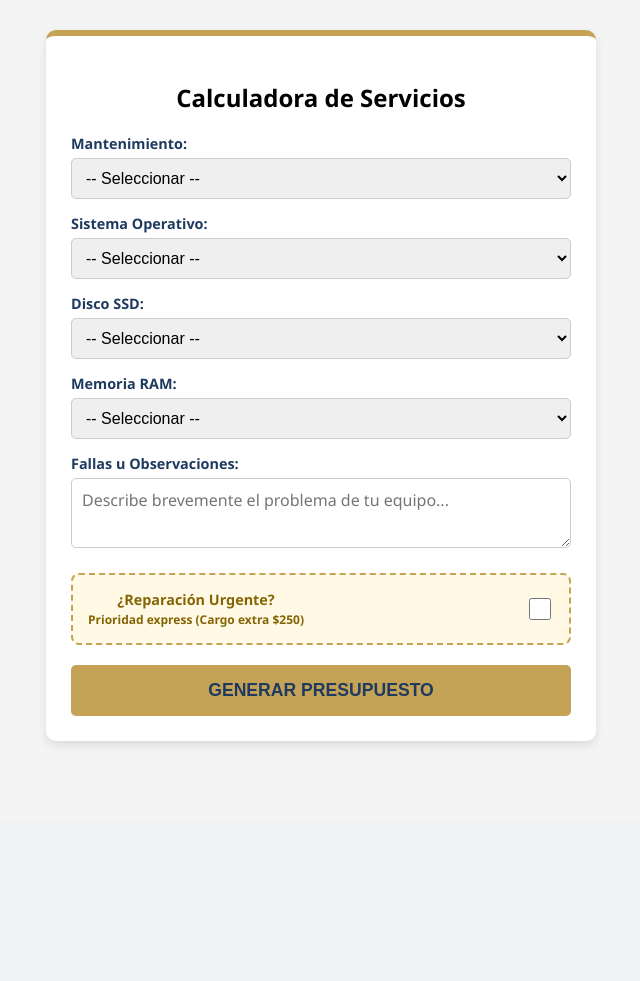
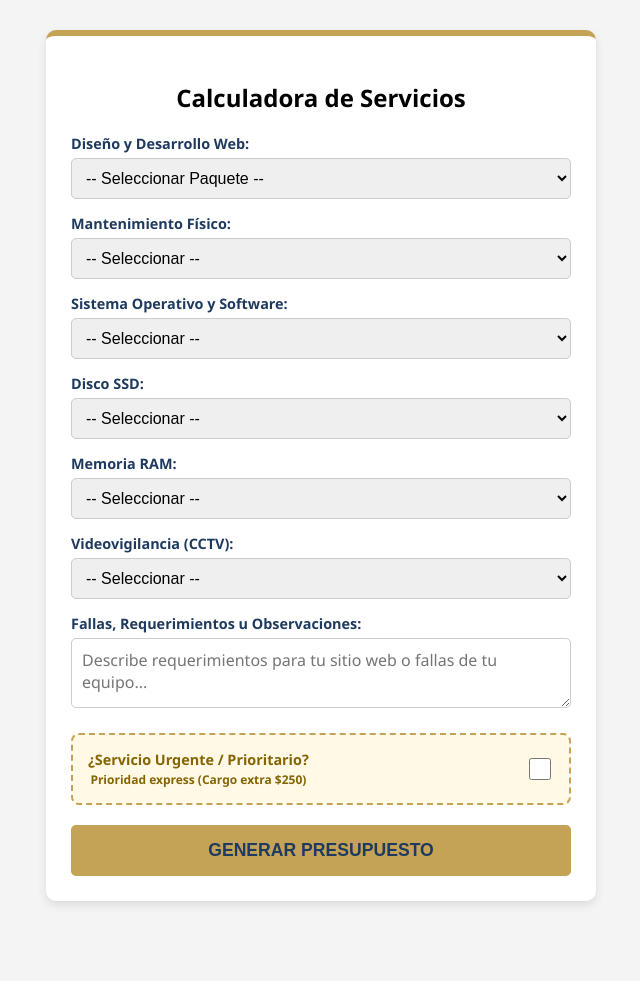
Before and after one commit to ArturoGtzRosas/servicio-gutierrez, a Flask app: page /cotizador in a window 1280 px wide. Shown: the part 52-1033 px from the top of the page, without its empty margins (319-959 px from the left). Before the commit the page ends 797 px from the top, so only its background shows below. Run offline with Flask 3, Linux system fonts and the light colour scheme; some libraries are stand-ins or nearby versions.

Commit message:
feat: agregar paquetes de diseno web y cctv al cotizador

```diff
--- a/app.py
+++ b/app.py
@@ -575,15 +575,18 @@ def cotizador():
     notas_cliente = ""
     if request.method == 'POST':
         opciones = {
+            'Landing Page One-Page': 2500, 'Sitio Web Corporativo': 4500,
+            'Catálogo Digital / Tienda': 6800, 'Sistema Web a Medida': 9500,
             'Limpieza Básica': 450, 'Limpieza Profunda': 650,
             'S.O. Estándar': 400, 'S.O. + Respaldo': 600,
             'SSD 240GB': 1200, 'SSD 480GB': 1600,
             'RAM 8GB': 850, 'RAM 16GB': 1500,
             'Office/Software': 600, 'Antivirus 1 Año': 500,
             'Batería Compatible': 950, 'Batería Original': 1400,
-            'Pantalla HD': 1800, 'Pantalla FHD': 2400
+            'Pantalla HD': 1800, 'Pantalla FHD': 2400,
+            'Kit CCTV 4 Cámaras': 5800, 'Kit CCTV 8 Cámaras': 9800
         }
-        for cat in ['mantenimiento', 'sistema', 'ssd', 'ram', 'software', 'bateria', 'pantalla']:
+        for cat in ['web', 'mantenimiento', 'sistema', 'ssd', 'ram', 'cctv', 'software', 'bateria', 'pantalla']:
             val = request.form.get(cat)
             if val in opciones:
                 total += opciones[val]
--- a/templates/cotizador.html
+++ b/templates/cotizador.html
@@ -45,8 +45,21 @@
 <div class="box">
     <h2>Calculadora de Servicios</h2>
     <form method="POST">
+        <!-- Diseño Web -->
         <div class="row">
-            <label>Mantenimiento:</label>
+            <label>Diseño y Desarrollo Web:</label>
+            <select name="web">
+                <option value="">-- Seleccionar Paquete --</option>
+                <option value="Landing Page One-Page">Landing Page One-Page ($2,500)</option>
+                <option value="Sitio Web Corporativo">Sitio Corporativo Completo ($4,500)</option>
+                <option value="Catálogo Digital / Tienda">Catálogo Digital / Tienda Online ($6,800)</option>
+                <option value="Sistema Web a Medida">Sistema Web a Medida ($9,500)</option>
+            </select>
+        </div>
+
+        <!-- Mantenimiento y Hardware -->
+        <div class="row">
+            <label>Mantenimiento Físico:</label>
             <select name="mantenimiento">
                 <option value="">-- Seleccionar --</option>
                 <option value="Limpieza Básica">Básica ($450)</option>
@@ -54,7 +67,7 @@
             </select>
         </div>
         <div class="row">
-            <label>Sistema Operativo:</label>
+            <label>Sistema Operativo y Software:</label>
             <select name="sistema">
                 <option value="">-- Seleccionar --</option>
                 <option value="S.O. Estándar">Estándar ($400)</option>
@@ -78,13 +91,23 @@
             </select>
         </div>
 
+        <!-- Videovigilancia CCTV -->
         <div class="row">
-            <label>Fallas u Observaciones:</label>
-            <textarea name="observaciones" placeholder="Describe brevemente el problema de tu equipo..."></textarea>
+            <label>Videovigilancia (CCTV):</label>
+            <select name="cctv">
+                <option value="">-- Seleccionar --</option>
+                <option value="Kit CCTV 4 Cámaras">Kit 4 Cámaras Full HD Instalado ($5,800)</option>
+                <option value="Kit CCTV 8 Cámaras">Kit 8 Cámaras Full HD Instalado ($9,800)</option>
+            </select>
+        </div>
+
+        <div class="row">
+            <label>Fallas, Requerimientos u Observaciones:</label>
+            <textarea name="observaciones" placeholder="Describe requerimientos para tu sitio web o fallas de tu equipo..."></textarea>
         </div>
 
         <div class="urgente-box">
-            <label for="urgente"><strong>¿Reparación Urgente?</strong><br><small>Prioridad express (Cargo extra $250)</small></label>
+            <label for="urgente"><strong>¿Servicio Urgente / Prioritario?</strong><br><small>Prioridad express (Cargo extra $250)</small></label>
             <input type="checkbox" name="urgente" id="urgente">
         </div>
 
@@ -127,8 +150,7 @@ function imprimirPDF(servs, total, notas) {
         <div class="total-box"><h1 style="margin:0;">TOTAL: $${total} MXN</h1></div>
         <div class="aviso">
             <strong>TÉRMINOS Y CONDICIONES:</strong> Este documento es un presupuesto preliminar basado en la información proporcionada.
-            El costo final y el tiempo de entrega se confirmarán únicamente tras el diagnóstico físico del equipo en nuestro local.
-            Los precios incluyen refacciones básicas según lo seleccionado.
+            El costo final y el tiempo de entrega se confirmarán tras la evaluación del proyecto o diagnóstico físico en nuestro local.
         </div>
         <script>window.print();window.close();<\/script>
     </body></html>`);
```
